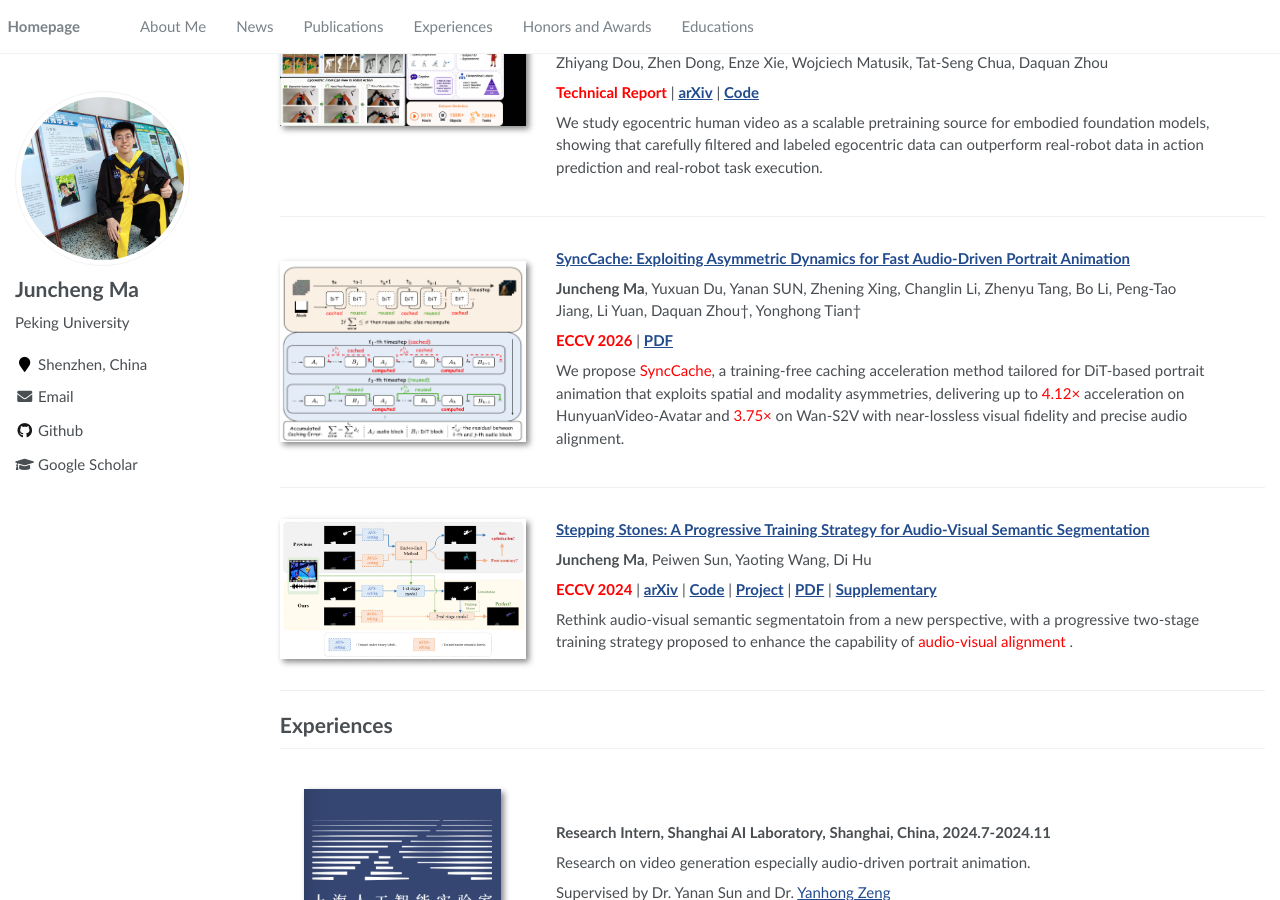
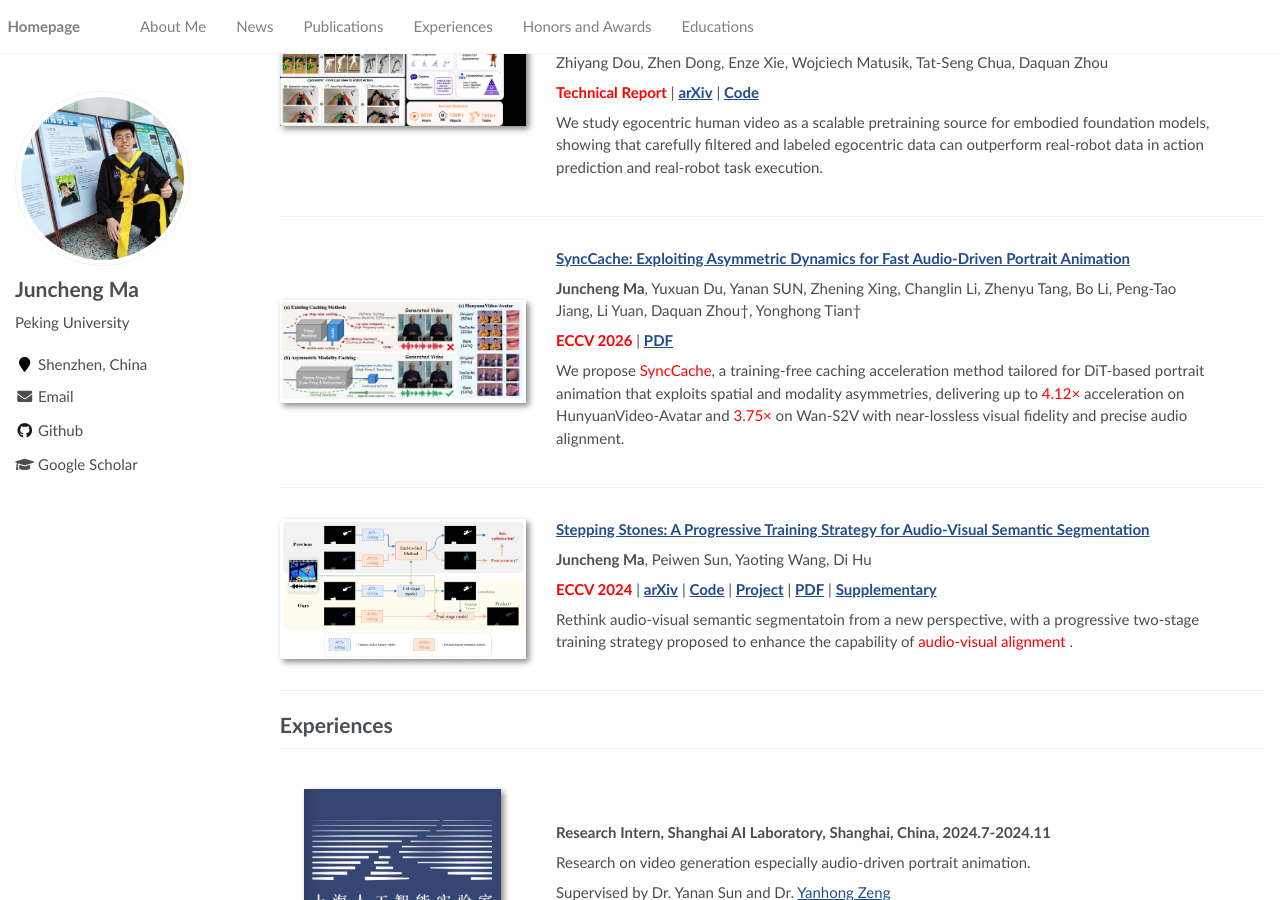
Before and after one commit to ucasmjc/ucasmjc.github.io, a Jekyll site: the page built from _pages/about.md, in a window 1280 px wide and 900 px high, scrolled down 560 px. Built offline with Jekyll 4.4.1, drawn with Linux system fonts in a browser that asks for light colours.

Commit message:
Update SyncCache figure

```diff
--- a/_pages/about.md
+++ b/_pages/about.md
@@ -45,7 +45,7 @@ We study egocentric human video as a scalable pretraining source for embodied fo
 </div>
 </div>
 
-<div class='paper-box'><div class='paper-box-image'><div><div class="badge"></div><img src='images/cache.png' alt="sym" width="100%"></div></div>
+<div class='paper-box'><div class='paper-box-image'><div><div class="badge"></div><img src='images/cache.jpg' alt="sym" width="100%"></div></div>
 <div class='paper-box-text' markdown="1">
 
 **[SyncCache: Exploiting Asymmetric Dynamics for Fast Audio-Driven Portrait Animation](pdfs/ECCV2026.pdf)**
```
Also changed, not shown: images/cache.jpg (added).
